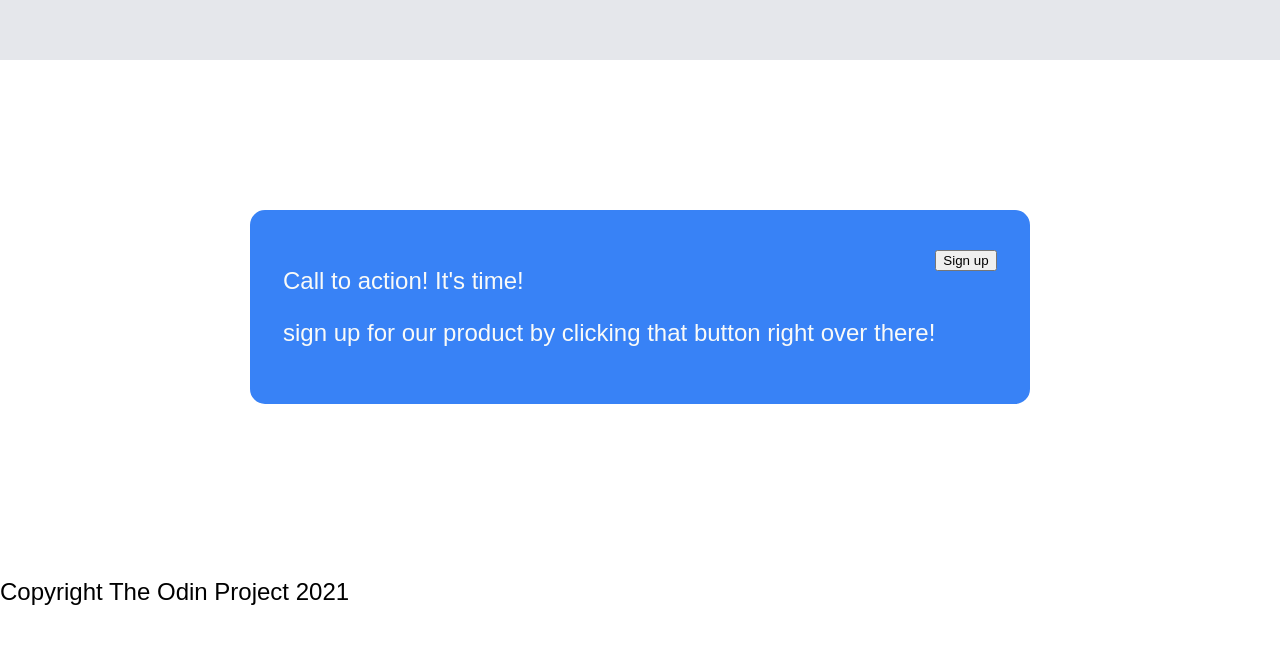
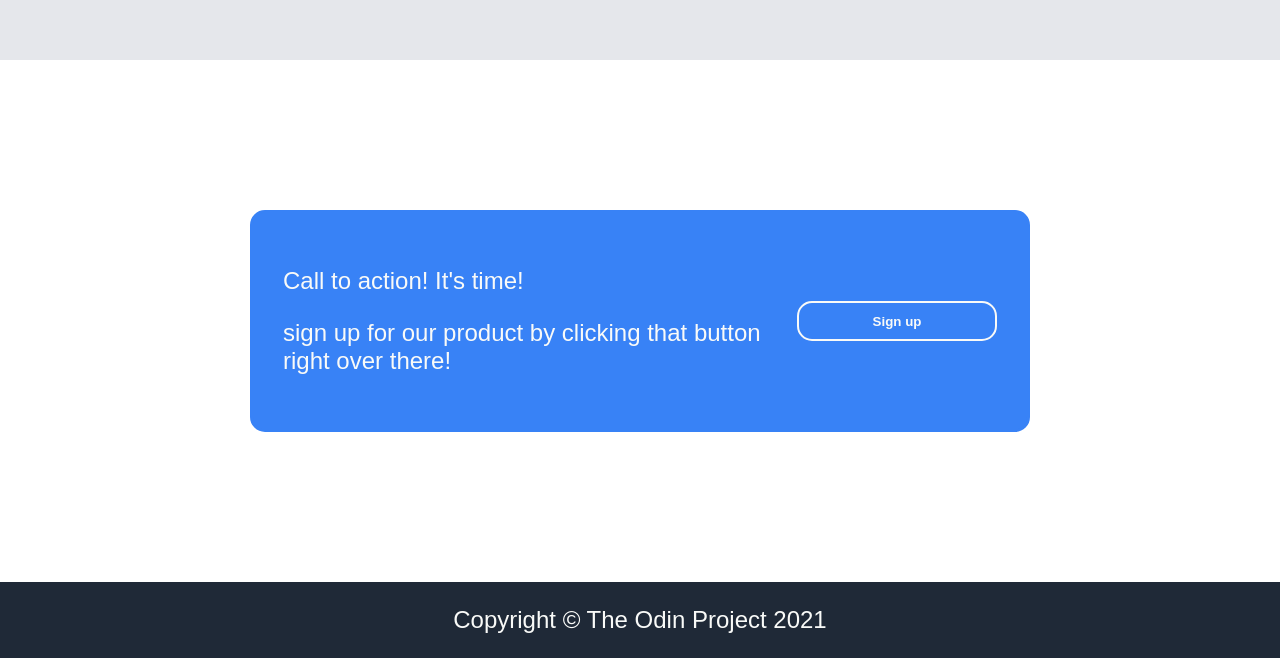
Before and after one commit to mothibimalebana/odinProject-Landing-Page, a plain HTML site: page index.html in a window 1280 px wide. Shown: the part 1419-2077 px from the top of the page. Before the commit the page ends 2049 px from the top, so only its background shows below. Drawn offline with Linux system fonts and the light colour scheme.

Commit message:
100% complete

```diff
--- a/index.html
+++ b/index.html
@@ -82,7 +82,7 @@
     </div>
     <!--Footer-->
     <div class="footer">
-        <p>Copyright The Odin Project 2021</p>
+        <p>Copyright © The Odin Project 2021</p>
     </div>
 </body>
 </html>
--- a/style.css
+++ b/style.css
@@ -175,7 +175,8 @@ body .content {
                 /**Call to action**/
 .call-to-action {
     display: flex;
-    flex: 1 1 auto;
+    flex: 2 0 auto;
+    justify-content: space-around;
     background-color: #3882F6;
     color: #f9faf8;
     border-radius: 15px;
@@ -184,3 +185,32 @@ body .content {
     padding: 30px;
     margin: 150px 250px;
 }
+.call-to-action .right {
+    display: flex;
+    align-items: center;
+}
+.call-to-action .right button{
+    min-height: 40px;
+    min-width: 200px;
+
+
+
+    background-color: #3882F6;
+
+    border-style: solid;
+    border-width: 2px;
+    border-radius: 15px;
+    border-color: #f9faf8;
+    color: #f9faf8;
+    font-weight: 600;
+
+}
+
+.footer {
+    margin-top: auto;
+    background-color: #1f2937;
+    color: #f9faf8;
+
+    display: flex;
+    justify-content: center;
+}
```
